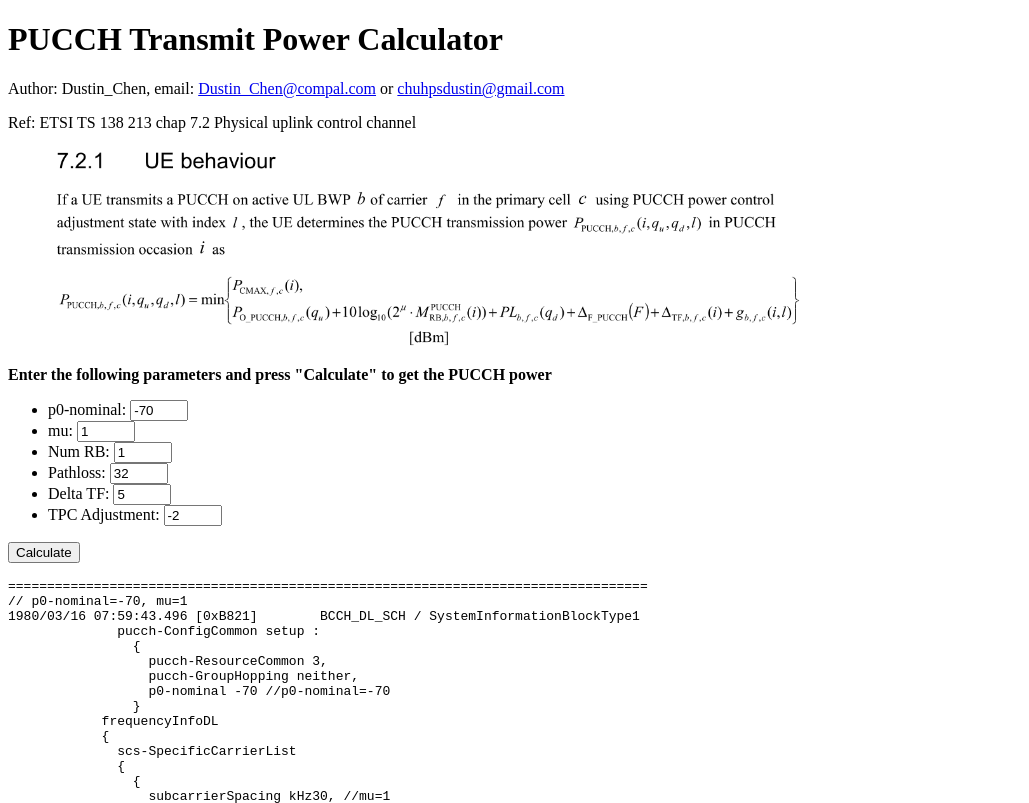
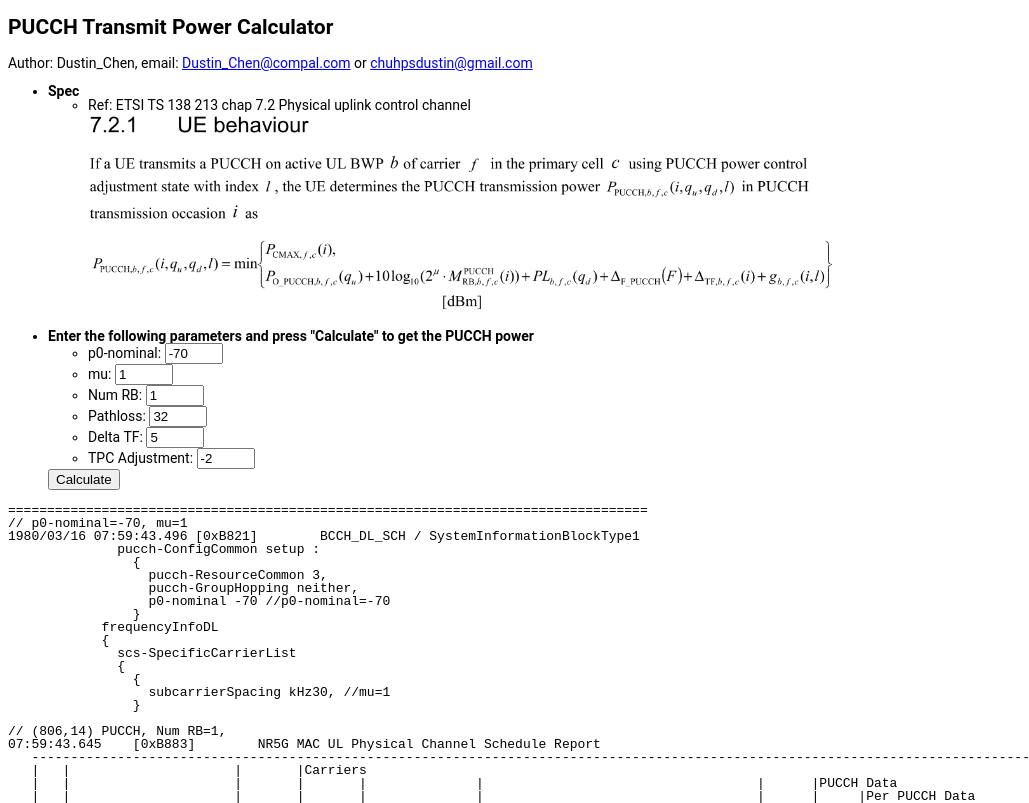
Before and after one commit to dustinchen26/PUCCH_power, a plain HTML site: page index.html in a window 1280 px wide. Shown: the top 803 px of the page, without its empty margins (0-1029 px from the left). Drawn offline with Linux system fonts and the light colour scheme.

Commit message:
update style

```diff
--- a/index.html
+++ b/index.html
@@ -14,19 +14,39 @@
     input[type="number"] {
         width: 50px;
     }
+
+	body {
+      line-height: 1;
+      font-size: 14px;
+      font-family: Roboto, sans-serif;
+    }
+
+	pre{
+      line-height: 1;
+      font-size: 13px;
+    }
 </style>
 
 </head>
 <body>
-    <h1>PUCCH Transmit Power Calculator</h1>
+    <h2>PUCCH Transmit Power Calculator</h2>
 	<p style="margin: 0;">Author: Dustin_Chen, email: <a href="mailto:Dustin_Chen@compal.com" style="line-height: 1;">Dustin_Chen@compal.com</a> or <a href="mailto:chuhpsdustin@gmail.com" style="line-height: 1;">chuhpsdustin@gmail.com</a></p>
 
-	<p>Ref: ETSI TS 138 213 chap 7.2 Physical uplink control channel </p>
+    <ul>
+      <li>
+        <strong>Spec</strong>
+        <ul>
+          <li>
+			Ref: ETSI TS 138 213 chap 7.2 Physical uplink control channel
+		  </li>
+		  <img src="https://raw.githubusercontent.com/dustinchen26/PUCCH_power/master/formula.png" alt="GitHub Image" width="750">
+        </ul>
+      </li>
+    </ul>
+    <ul>
+      <li>
+        <strong>Enter the following parameters and press "Calculate" to get the PUCCH power</strong>
 
-    <pre>
-      <img src="https://raw.githubusercontent.com/dustinchen26/PUCCH_power/master/formula.png" alt="GitHub Image" width="750">    </pre>
-
-	<label><b>Enter the following parameters and press "Calculate" to get the PUCCH power</b><br></label>
 
 	<form id="pucch-form">
     <ul>
@@ -60,6 +80,10 @@
 
     <p id="result"></p>
     <p id="calculation-details"></p>
+
+      </li>
+    </ul>
+
 
     <pre>
 ==================================================================================
```
